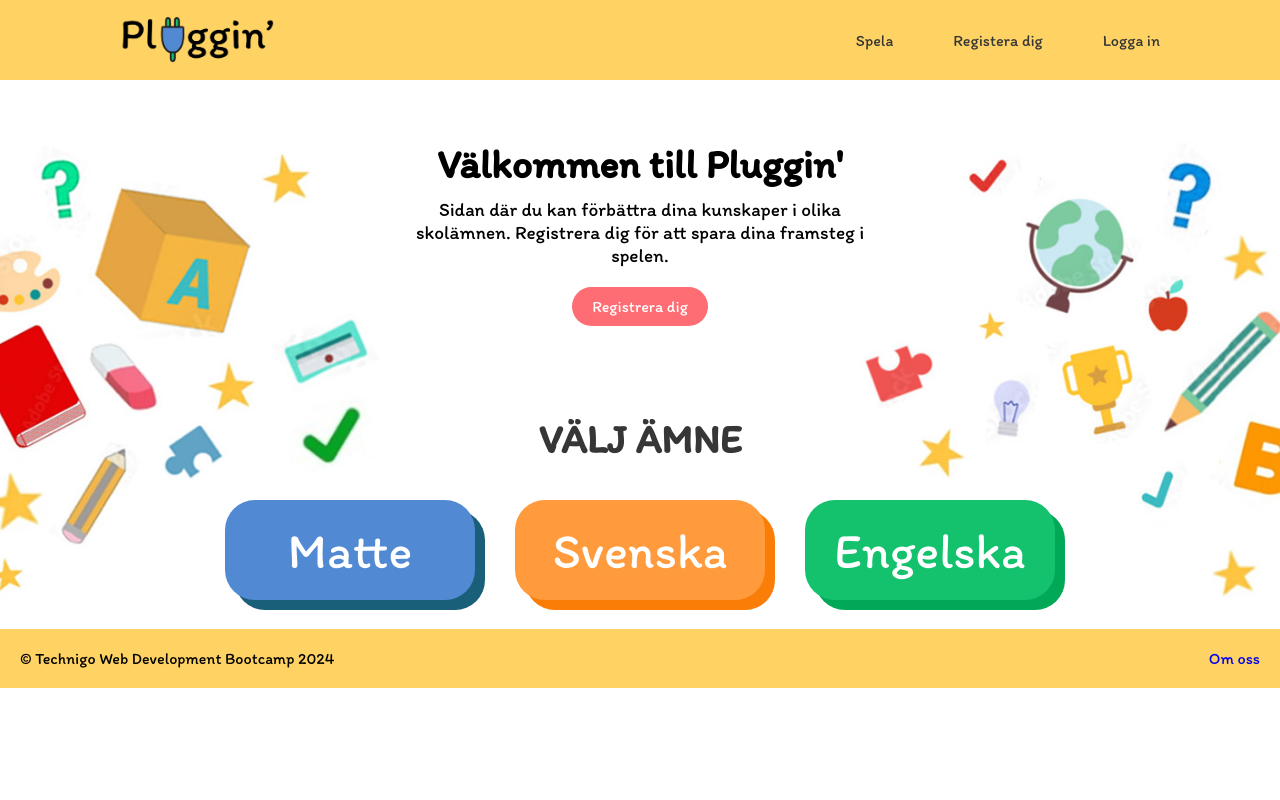
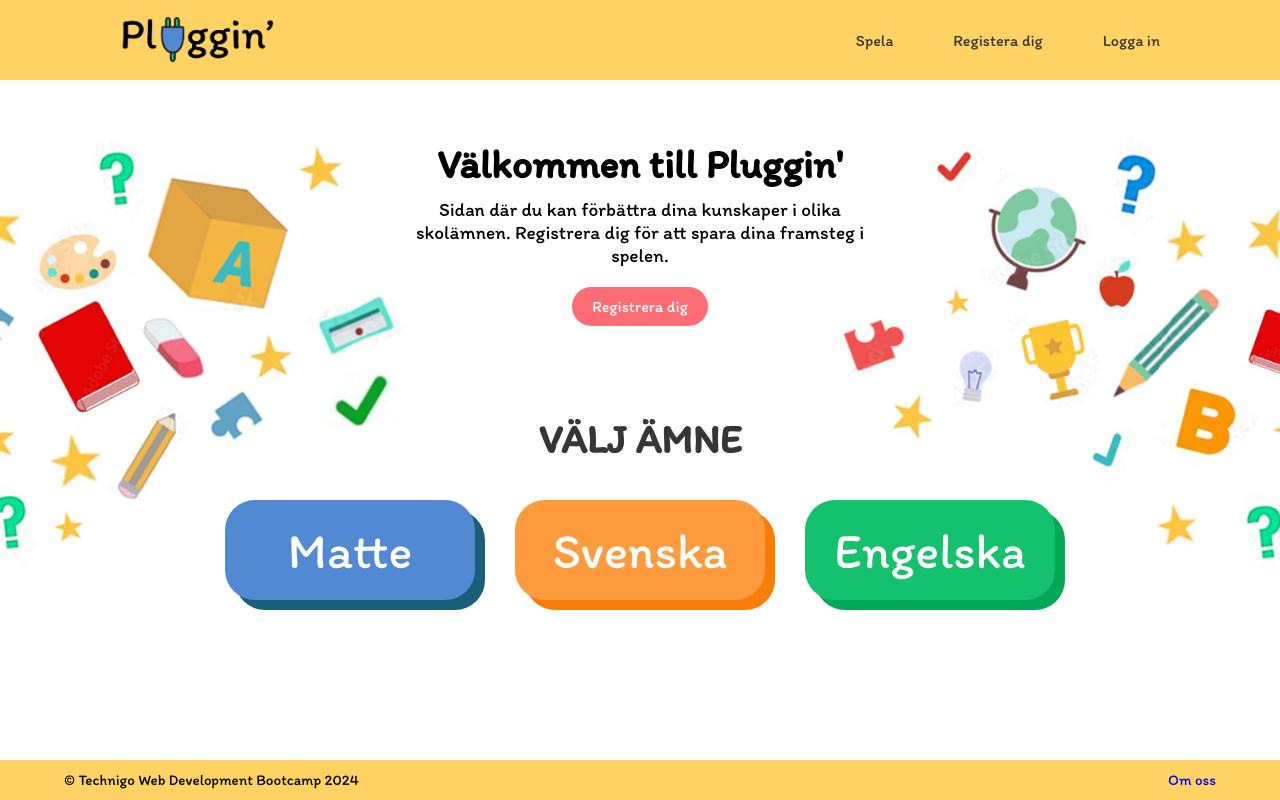
Before and after one commit to Technigo/final-boiler-plate-monorepo, a React (Vite) app in the folder frontend/: page / in a window 1280 px wide. Built offline with nearby package versions, Linux system fonts and the light colour scheme; no server answers.

Commit message:
Styled footer to work with header image

```diff
--- a/frontend/src/components/Footer.jsx
+++ b/frontend/src/components/Footer.jsx
@@ -4,20 +4,46 @@ import { Link } from "react-router-dom";
 export const Footer = () => {
     return (
       <FooterContainer>
-        <p>© Technigo Web Development Bootcamp 2024</p>
-        <Link to={`/om-oss`}>
-          <p>Om oss</p>
-        </Link>
+        <FooterDiv>
+          <p>© Technigo Web Development Bootcamp 2024</p>
+          <Link to={`/om-oss`}>
+            <p>Om oss</p>
+          </Link>
+          </FooterDiv>
       </FooterContainer>
     );
 };
 
 const FooterContainer = styled.div`
-  padding: 20px;
+  padding: 14px 20px;
   background-color: var(--daffodil);
   width: 100%;
-  bottom: 0;
   display: flex;
   flex-direction: row;
+  position: absolute;
+  bottom: 0;
+  margin: auto;
+  justify-content: center;
+  align-items: center;
+
+    @media (min-width: 1025px) {
+    padding: 20px 30px;
+    position: absolute;
+
+  }
+`;
+
+const FooterDiv = styled.div`
+  width: 90%;
+  display: flex;
+  flex-direction: row;
+  position: absolute;
   justify-content: space-between;
+  align-items: center;
+  font-size: 13px;
+
+    @media (min-width: 1025px) {
+    font-size: 15px;
+
+  }
 `;
```
